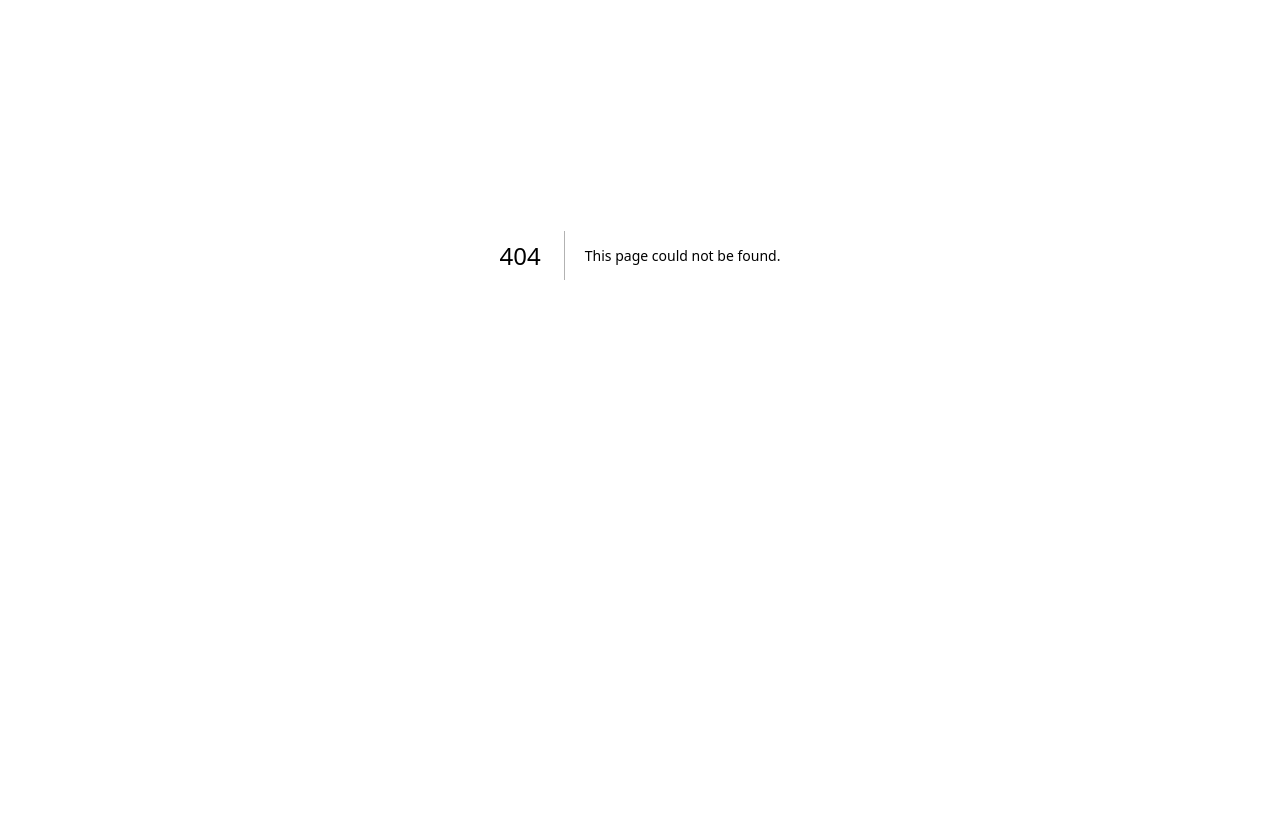
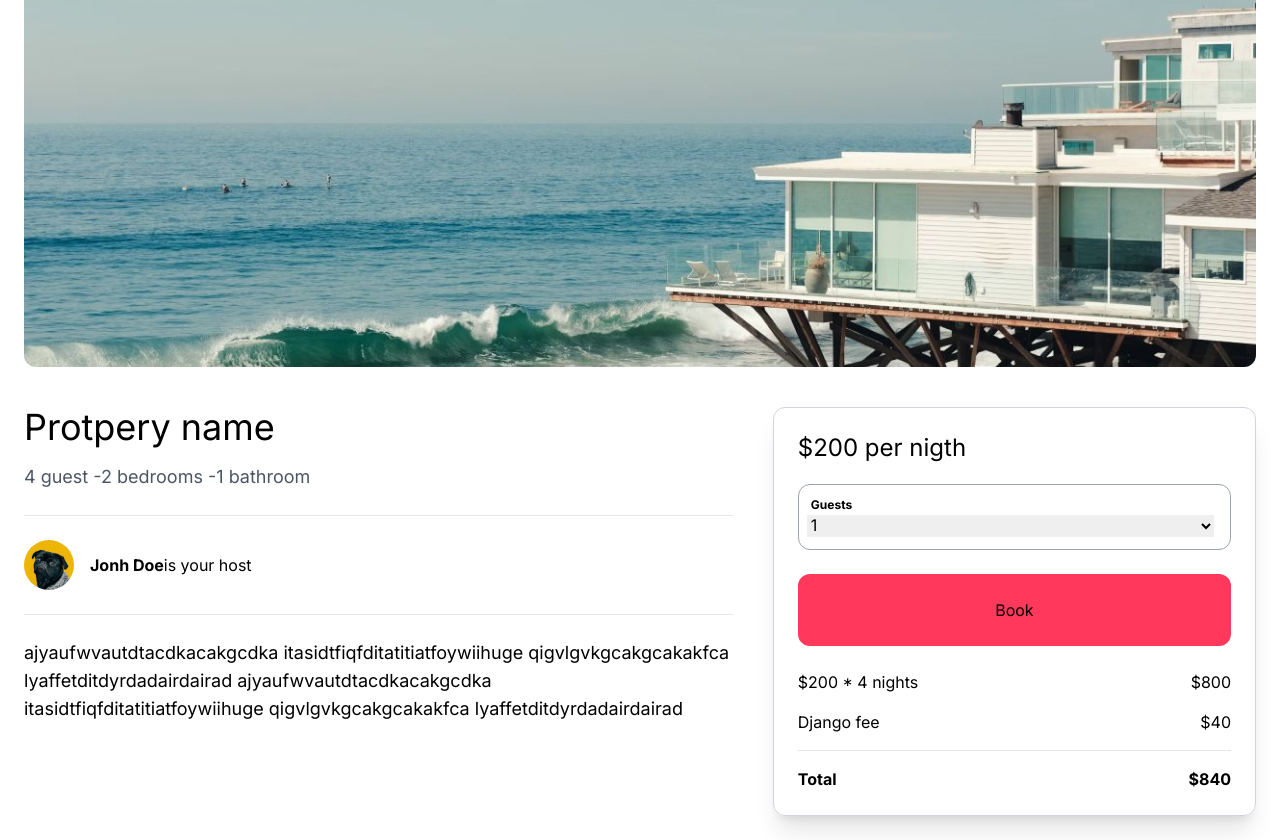
Before and after one commit to adrian5248/djangobnb, a Next.js app: page /properties/1 in a window 1280 px wide. Before the commit this address had no page. Shown: the part 273-1113 px from the top of the page. Before the commit the page ends 928 px from the top, so only its background shows below. Built offline with nearby package versions, Linux system fonts and the light colour scheme.

Commit message:
Detail page for properties

```diff
--- /dev/null
+++ b/app/properties/[id]/ReservationSidebar.tsx
@@ -0,0 +1,42 @@
+const ReservationSideBar = () => {
+    return (
+        <aside className="mt-6 p-6 col-span-2 rounded-xl border border-gray-300 shadow-xl">
+            <h2 className="mb-5 text-2xl">$200 per nigth</h2>
+
+            <div className="mb-6 p-3 border border-gray-400 rounded-xl">
+                <label className="block font-bold text-xs">Guests</label>
+                <select className="w-full -ml-1 text-xm">
+                    <option>1</option>
+                    <option>2</option>
+                    <option>3</option>
+                    <option>4</option>
+                </select>
+            </div>
+
+            <div className="w-full mb-6 py-6 text-center bg-airbnb hover:bg-airbnb-dark rounded-xl">Book</div>
+
+            <div className="mb-4 flex justify-between aling-center">
+                <p>$200 * 4 nights</p>
+
+                <p>$800</p>
+            </div>
+
+            <div className="mb-4 flex justify-between aling-center">
+                <p>Django fee</p>
+
+                <p>$40</p>
+            </div>
+
+            <hr />
+
+            <div className="mt-4 flex justify-between aling-center font-bold">
+                <p>Total</p>
+
+                <p>$840</p>
+            </div>
+
+        </aside>
+    )
+}
+
+export default ReservationSideBar;
--- /dev/null
+++ b/app/properties/[id]/page.tsx
@@ -0,0 +1,51 @@
+import Image from "next/image";
+import ReservationSideBar from "./ReservationSidebar";
+
+const PropertyDetailPage = () => {
+    return(
+        <main className="max-w-[1500px] mx-auto px-6 pb-6">
+            <div className="w-full h-[64vh] mb-4 overflow-hidden rounded-xl relative">
+                <Image
+                    fill
+                    src='/beach_1.jpg'
+                    className="object-cover w-full h-full"
+                    alt="Beach house"
+                />
+            </div>
+
+            <div className="mt-4 grid grid-cols-1 md:grid-cols-5 gap-4">
+                <div className="py-6 pr-6 col-span-3">
+                    <h1 className="mb-4 text-4xl">Protpery name</h1>
+                    <span className="mb-6 block text-lg text-gray-600">
+                        4 guest -2 bedrooms -1 bathroom
+                    </span>
+
+                    <hr />
+
+                    <div className="py-6 flex items-center space-x-4">
+                        <Image
+                        src="/profile_pic_1.jpg"
+                        width={50}
+                        height={50}
+                        className="rounded-full"
+                        alt="The user name"
+                        />
+                        <p><strong>Jonh Doe</strong>is your host</p>
+                    </div>
+                    <hr />
+
+                    <p className="mt-6 text-lg">
+                        ajyaufwvautdtacdkacakgcdka itasidtfiqfditatitiatfoywiihuge
+                        qigvlgvkgcakgcakakfca lyaffetditdyrdadairdairad
+                        ajyaufwvautdtacdkacakgcdka itasidtfiqfditatitiatfoywiihuge
+                        qigvlgvkgcakgcakakfca lyaffetditdyrdadairdairad
+                    </p>
+                </div>
+
+                <ReservationSideBar/>
+            </div>
+        </main>
+    )
+}
+
+export default PropertyDetailPage;
```
